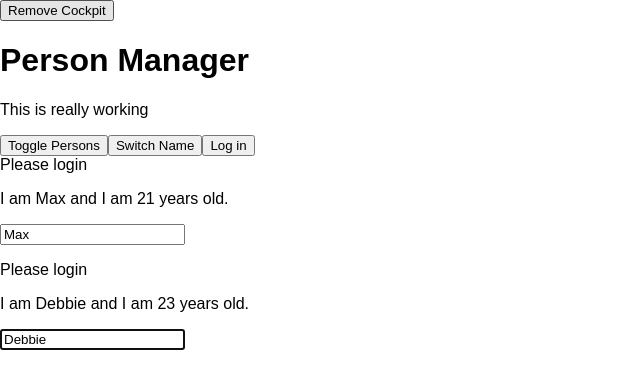
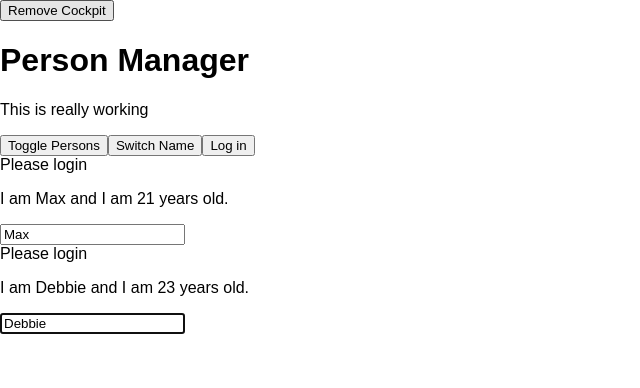
Before and after one commit to GriseldaZBalmaceda/react-complete-guide, a React (Create React App) app: page / in a window 1280 px wide. Shown: the top 388 px of the page, without its empty margins (0-640 px from the left). Built offline with nearby package versions, Linux system fonts and the light colour scheme.

Commit message:
learning about AuthContext

```diff
--- a/src/Components/Cockpit/Cockpit.js
+++ b/src/Components/Cockpit/Cockpit.js
@@ -1,8 +1,9 @@
-import React, {useEffect, useRef} from 'react'
+import React, {useEffect, useRef, useContext} from 'react'
 import Classes from './Cockpit.css'
-
+import AuthContext from '../../Context/auth.context'
 const Cockpit = (props) => {
     const toggleBtnRef = useRef(null);
+    const authContext = useContext(AuthContext)
     const assignedClasses = [];
     //useEffect combines componentDidMount and componentDidUpdate, takes a function that runs on every render
     useEffect(()=>{
@@ -39,7 +40,12 @@
             <button ref={toggleBtnRef} onClick={props.clicked}> Toggle Persons </button>
             <button
             onClick={props.switchName}>Switch Name</button>
-            <button onClick={props.login}>Log in</button>
+            {/* <AuthContext.Consumer>
+               {context=> <button onClick={context.login}>Log in</button>}
+            </AuthContext.Consumer> */}
+            <button onClick={authContext.login}>Log in</button>
+
+
         </div>
     );
 };
--- a/src/Components/Persons/Person/Person.js
+++ b/src/Components/Persons/Person/Person.js
@@ -3,21 +3,31 @@
 import Aux from '../../../HOC/Auxilary'
 import WithClass from '../../../HOC/withClass'
 import PropTypes from 'prop-types'
+import AuthContext from '../../../Context/auth.context'
 // instead of aux you can also use Reacts Fragment
 class Person extends Component {
     constructor(props){
         super(props)
         this.inputElementRef = React.createRef();
     }
+//static means they can be accessed outside, setting contextTypes only work on class Component
+    static contextType  = AuthContext;
+
     componentDidMount(){
         this.inputElementRef.current.focus();
+        console.log(this.context.authenticated)
     }
     render(){
         console.log('[Person.js] rendering')
         return (
             <Aux>
-                {this.props.authenticated ? 'You are authenticated':'Please login'}
-                <p className={classes.Person}>
+            {/* <AuthContext.Consumer>
+                {context =>
+                    context.authenticated ? 'You are authenticated':'Please login'
+                }
+            </AuthContext.Consumer> */}
+            {this.context.authenticated ? 'You are authenticated':'Please login'}
+                <div className={classes.Person}>
                     <p onClick={this.props.click}>I am {this.props.name} and I am {this.props.age} years old.</p>
                     <p>{this.props.children}</p>
                     <input
@@ -26,9 +36,8 @@
                      type="text"
                      onChange={this.props.changed}
                      value={this.props.name}/>
-                </p>
+                </div>
             </Aux>
-
         )
     }
 }
--- a/src/Components/Persons/Persons.js
+++ b/src/Components/Persons/Persons.js
@@ -1,6 +1,6 @@
-import React, {PureComponent} from 'react'
+import React, {Component} from 'react'
 import Person from  './Person/Person'
-class Persons extends PureComponent {
+class Persons extends Component {
     //part of the creation cycles
     // static getDerivedStateFromProps(props,state) {
     //     console.log('[Persons.js] getDerivedStateFromProps');
@@ -36,7 +36,6 @@
                 name={person.name}
                 age={person.age}
                 changed={(event) => this.props.changed(event, person.id)}
-                authenticated = {this.props.authenticated}
             />
             )
         });
--- a/src/Containers/App.js
+++ b/src/Containers/App.js
@@ -2,7 +2,8 @@
 import Persons from  '../Components/Persons/Persons';
 import Aux from '../HOC/Auxilary';
 import WithClass from '../HOC/withClass';
-import classNames from './App.css'
+import classNames from './App.css';
+import AuthContext from '../Context/auth.context'
 // import UserInput from '../Components/UserInput/UserInput'
 // import UserOutput from '../Components/UserOutput/UserOutput'
 // import ValidateCharacters from '../Challenges/ValidationChar/ValidationChar'
@@ -115,6 +116,11 @@
     return (
       <Aux>
         <button onClick={()=> {this.setState({showCockpit:false})}}>Remove Cockpit</button>
+         <AuthContext.Provider
+         value={{
+           authenticated: this.state.authenticated,
+           login: this.loginHandler
+          }}>
             {this.state.showCockpit ?
             <Cockpit
               title={this.props.appTitle}
@@ -124,8 +130,9 @@
               login = {this.loginHandler }
               /> : null
             }
+            {personsTemp}
+         </AuthContext.Provider>
 
-          {personsTemp}
 
       {/* <h1>Practice 1</h1>
       <UserInput change={this.userNameChangedHandler} value={this.state.userName}></UserInput>
--- /dev/null
+++ b/src/Context/auth.context.js
@@ -0,0 +1,8 @@
+import React from 'react';
+
+const authContext = React.createContext({
+    authenticated: false,
+    login: ()=> {}
+});
+
+export default authContext;
```
Lines whose indentation alone changed are shown as unchanged.
